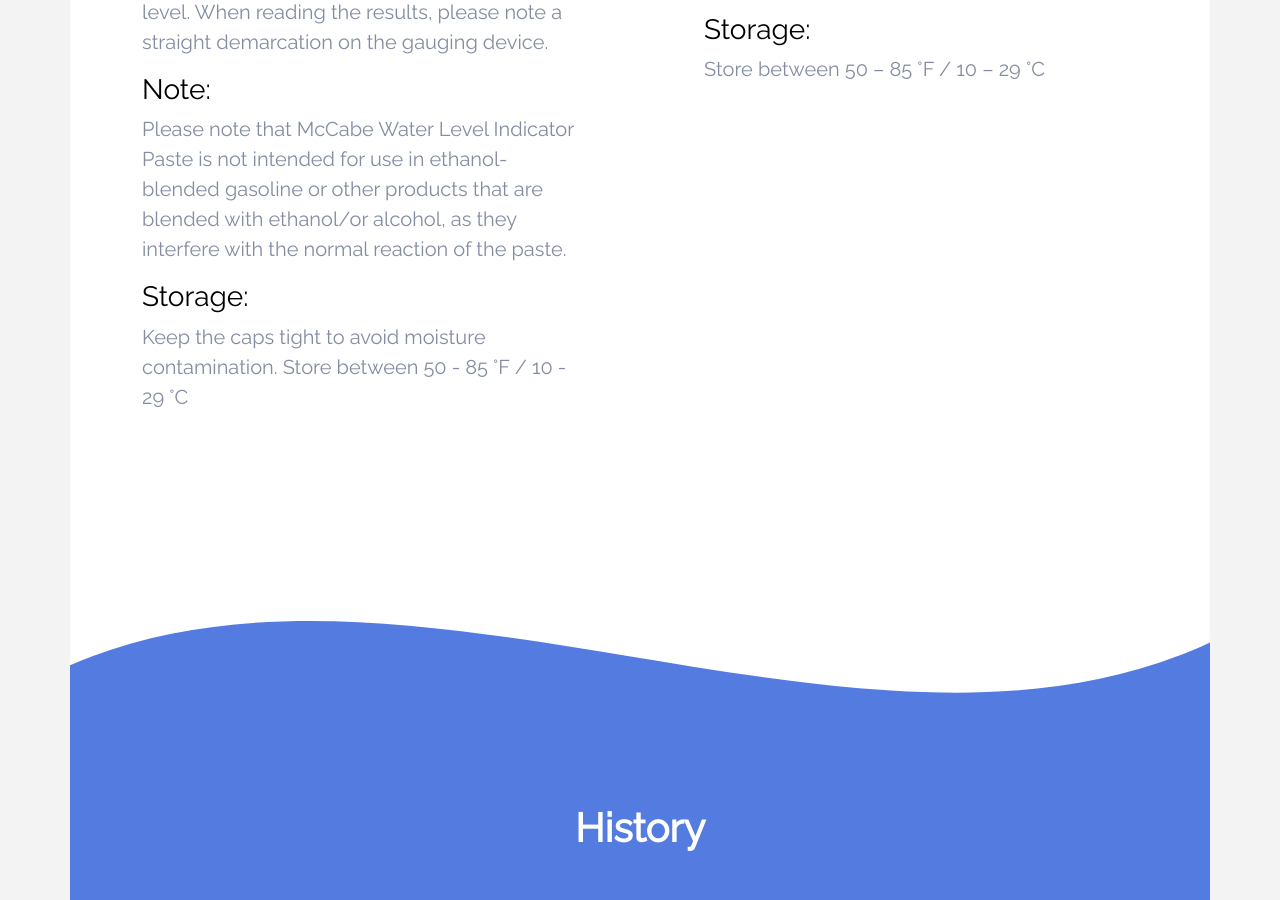
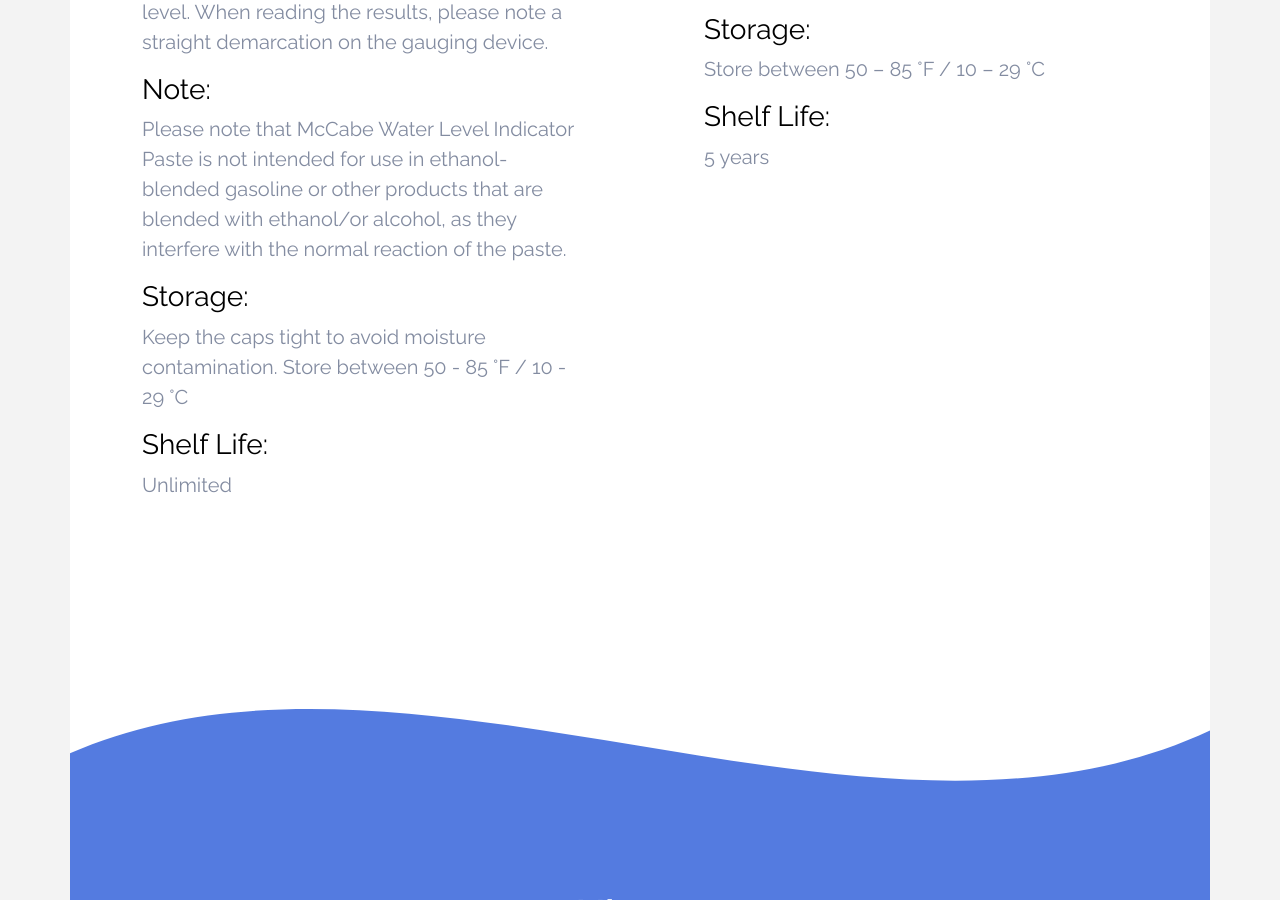
Before and after one commit to stephenedmondson/mccabeandsons, a website: page docs/index.html in a window 1280 px wide. Shown: the part 1631-2531 px from the top of the page. Drawn offline with Linux system fonts and the light colour scheme.

Commit message:
Shelf Life

```diff
--- a/docs/index.html
+++ b/docs/index.html
@@ -110,6 +110,10 @@
             <h3>Storage:</h3>
 
             <p class="lead">Keep the caps tight to avoid moisture contamination. Store between 50 - 85 °F / 10 - 29 °C</p>
+
+            <h3>Shelf Life:</h3>
+
+            <p class="lead">Unlimited</p>
            </div>
          </div>
          <div class="mr-md-3 pt-3 px-3 pt-md-5 px-md-5 overflow-hidden">
@@ -133,6 +137,10 @@
             <h3>Storage:</h3>
 
             <p class="lead">Store between 50 – 85 °F / 10 – 29 °C</p>
+
+            <h3>Shelf Life:</h3>
+
+            <p class="lead">5 years</p>
            </div>
          </div>
        </div>
```
